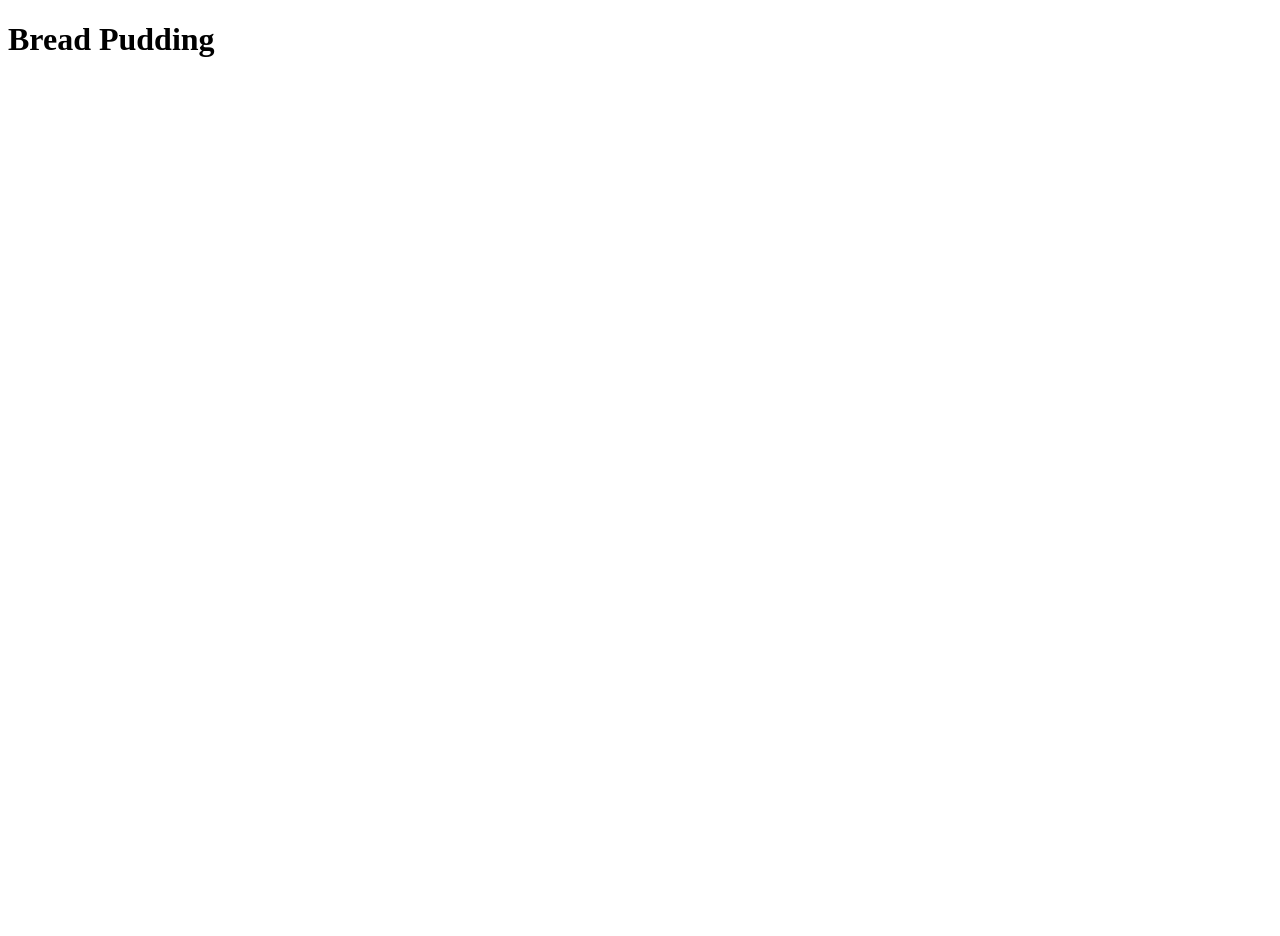
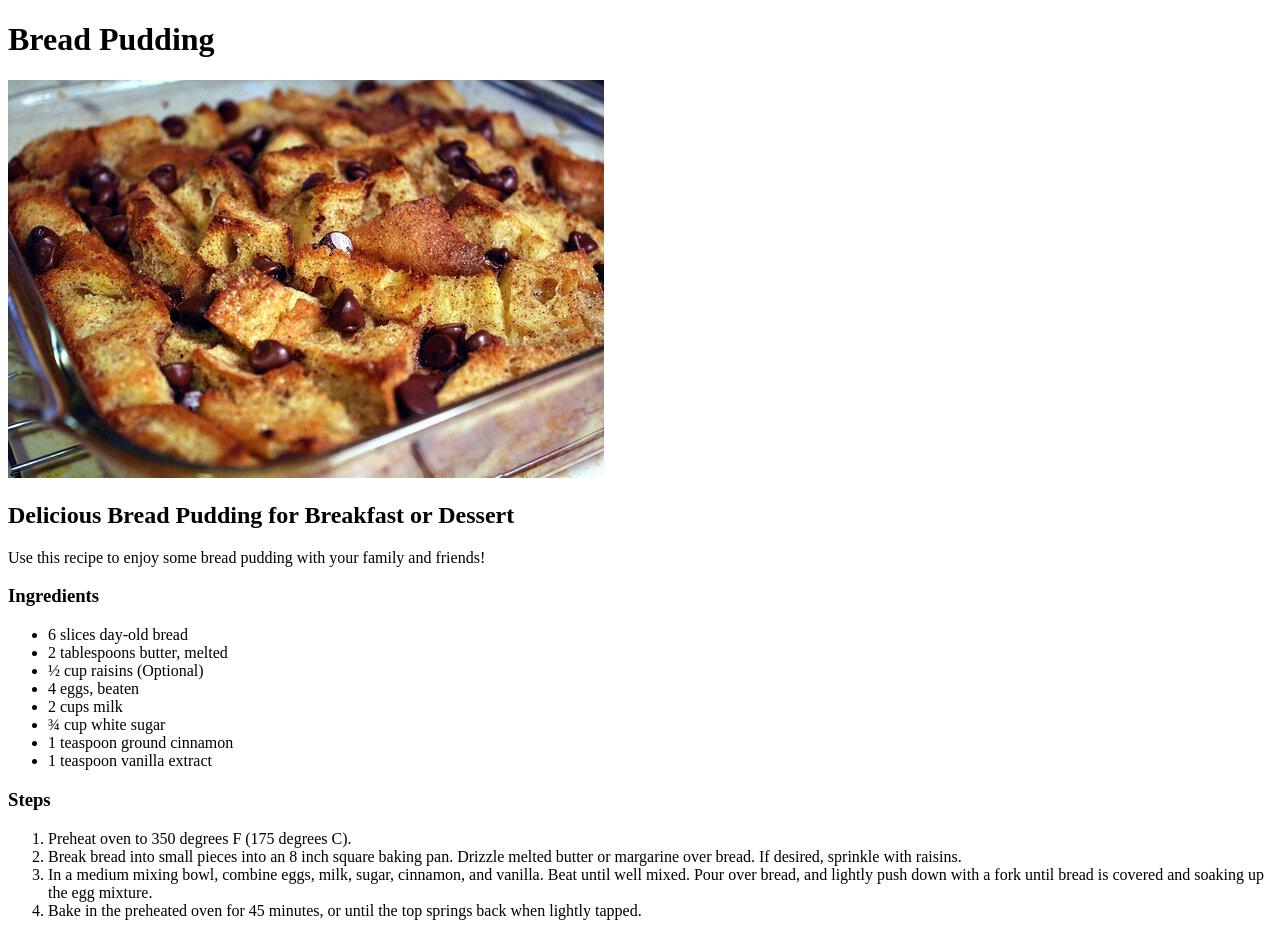
Before and after one commit to GrandeJames/odin-recipes, a plain HTML site: page recipes/bread-pudding.html in a window 1280 px wide. Before the commit the page ends 800 px from the top, so only its background shows below. Drawn offline with Linux system fonts and the light colour scheme.

Commit message:
Add content to the bread pudding recipe page

```diff
--- a/recipes/bread-pudding.html
+++ b/recipes/bread-pudding.html
@@ -6,5 +6,43 @@
   </head>
   <body>
     <h1>Bread Pudding</h1>
+
+    <img src="../images/bread-pudding.jpeg" alt="bread pudding" />
+
+    <h2>Delicious Bread Pudding for Breakfast or Dessert</h2>
+    <p>
+      Use this recipe to enjoy some bread pudding with your family and friends!
+    </p>
+
+    <h3>Ingredients</h3>
+    <ul>
+      <li>6 slices day-old bread</li>
+      <li>2 tablespoons butter, melted</li>
+      <li>½ cup raisins (Optional)</li>
+      <li>4 eggs, beaten</li>
+      <li>2 cups milk</li>
+      <li>¾ cup white sugar</li>
+      <li>1 teaspoon ground cinnamon</li>
+      <li>1 teaspoon vanilla extract</li>
+    </ul>
+
+    <h3>Steps</h3>
+    <ol>
+      <li>Preheat oven to 350 degrees F (175 degrees C).</li>
+      <li>
+        Break bread into small pieces into an 8 inch square baking pan. Drizzle
+        melted butter or margarine over bread. If desired, sprinkle with
+        raisins.
+      </li>
+      <li>
+        In a medium mixing bowl, combine eggs, milk, sugar, cinnamon, and
+        vanilla. Beat until well mixed. Pour over bread, and lightly push down
+        with a fork until bread is covered and soaking up the egg mixture.
+      </li>
+      <li>
+        Bake in the preheated oven for 45 minutes, or until the top springs back
+        when lightly tapped.
+      </li>
+    </ol>
   </body>
 </html>
```
